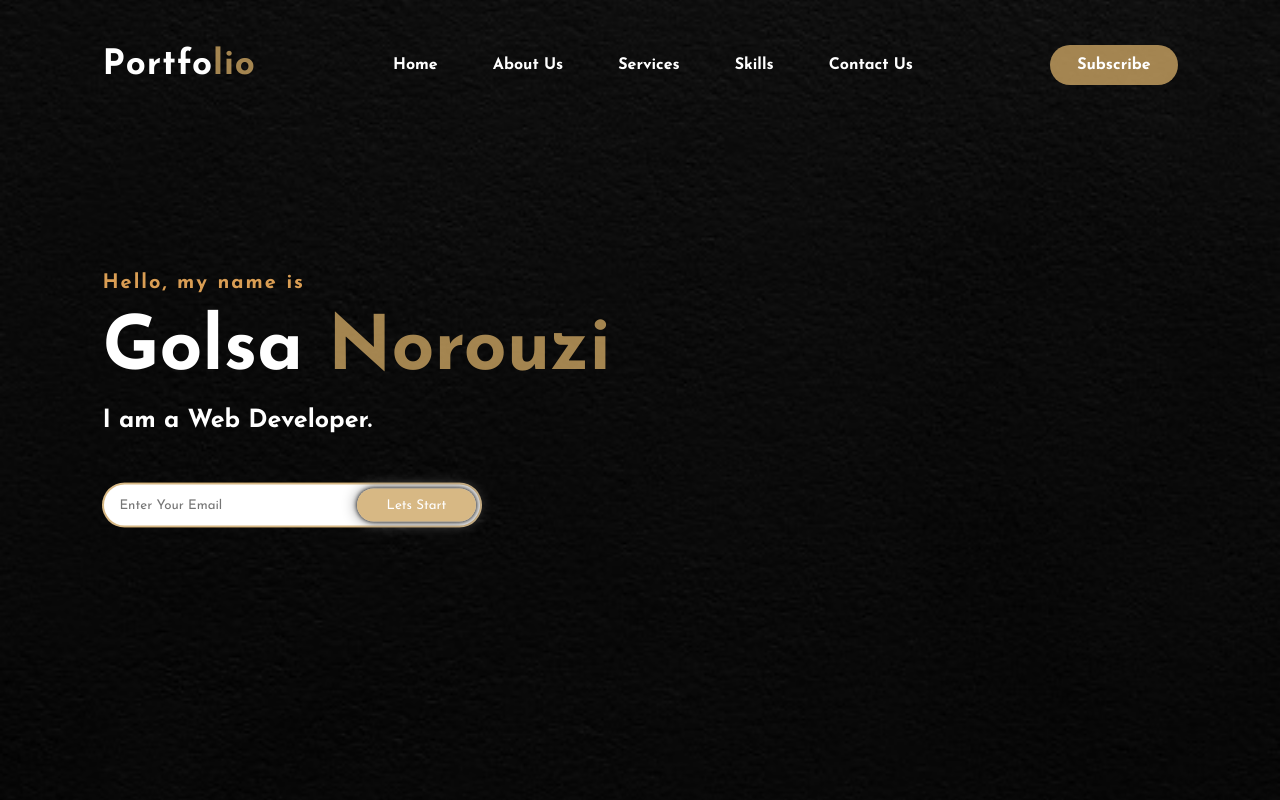
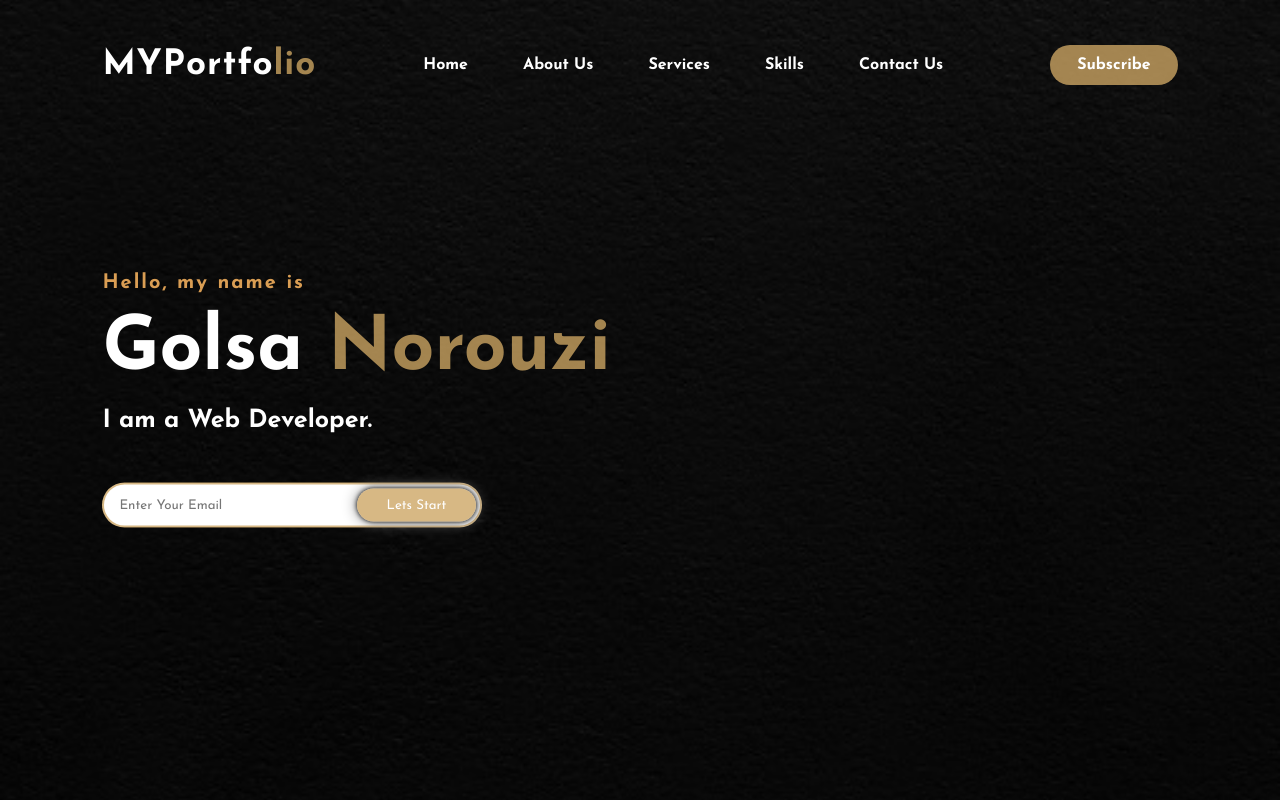
Before and after one commit to Golsanorouzi/Get-to-Know-Me, a plain HTML site: page index.html in a window 1280 px wide. Shown: the top 800 px of the page. Drawn offline with Linux system fonts and the light colour scheme.

```diff
--- a/index.html
+++ b/index.html
@@ -21,7 +21,7 @@
 
     <section class="hero">
         <nav>
-            <h2 class="logo">Portfo<span>lio</span></h2>
+            <h2 class="logo">MYPortfo<span>lio</span></h2>
             <ul>
                 <li><a href="/">Home</a></li>
                 <li><a href="#about">About Us</a></li>
```
Also changed, not shown: 2 other files.
